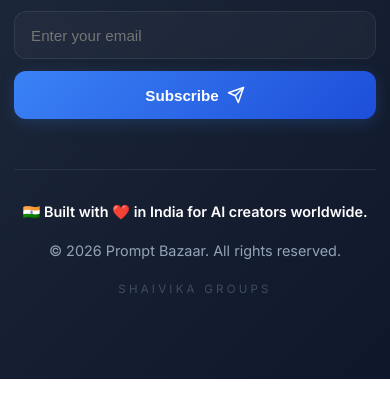
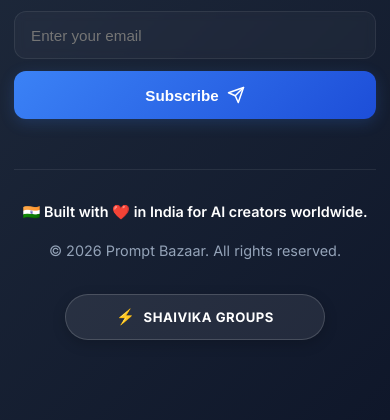
Before and after one commit to SHARABUMANOJKUMAR/Prompt-Bazaar999, a Flask app: page / in a window 390 px wide. Shown: the part 5329-5749 px from the top of the page. Before the commit the page ends 5708 px from the top, so only its background shows below. Run offline with Flask 3, Linux system fonts and the light colour scheme.

Commit message:
feat: add Shaivika Groups watermark badge below footer and fix mobile landing page overflow

```diff
--- a/index.html
+++ b/index.html
@@ -307,6 +307,9 @@
                     <p>&copy; 2026 Prompt Bazaar. All rights reserved.</p>
                     <p>Developed by <a href="https://www.instagram.com/shaivika_groups?igsh=MTdrcnpva2ZzY3RydQ==" target="_blank" rel="noopener noreferrer" class="developed-link-premium">Shaivika Groups</a></p>
                 </div>
+                <a href="https://www.instagram.com/shaivika_groups?igsh=MTdrcnpva2ZzY3RydQ==" target="_blank" rel="noopener noreferrer" class="footer-watermark-premium" aria-label="Open Shaivika Groups Instagram">
+                    Shaivika Groups
+                </a>
             </div>
         </div>
     </footer>
--- a/static/css/landing.css
+++ b/static/css/landing.css
@@ -1408,12 +1408,48 @@ section {
   transform: translateY(0);
 }
 
+/* Shaivika Groups Watermark Badge */
+.footer-watermark-premium {
+  display: inline-flex;
+  align-items: center;
+  justify-content: center;
+  gap: 8px;
+  margin-top: 20px;
+  padding: 8px 22px;
+  background: rgba(255, 255, 255, 0.08);
+  border: 1px solid rgba(255, 255, 255, 0.16);
+  border-radius: 30px;
+  color: #fff !important;
+  font-weight: 700;
+  font-size: 0.88rem;
+  letter-spacing: 0.5px;
+  text-decoration: none;
+  transition: all 0.3s ease;
+  box-shadow: 0 4px 14px rgba(0, 0, 0, 0.18);
+}
+
+.footer-watermark-premium::before {
+  content: "⚡";
+  font-size: 0.95rem;
+}
+
+.footer-watermark-premium:hover {
+  background: rgba(255, 255, 255, 0.18);
+  border-color: #3b82f6;
+  transform: translateY(-2px);
+  box-shadow: 0 6px 18px rgba(59, 130, 246, 0.35);
+}
+
 /* ============================================================
    LANDING PAGE RESPONSIVE & PADDING DEVICE BREAKPOINTS
    ============================================================ */
 
 /* 1. Mobile Portrait (Phones): @media (max-width: 479px) */
 @media (max-width: 479px) {
+  html, body {
+    overflow-x: hidden !important;
+    max-width: 100vw !important;
+  }
   .container,
   .nav-inner,
   .hero-container,
@@ -1456,6 +1492,13 @@ section {
   section {
     padding: 48px 0 !important;
   }
+  .footer-watermark-premium {
+    width: 100% !important;
+    max-width: 260px !important;
+    margin: 16px auto 0 !important;
+    padding: 10px 16px !important;
+    font-size: 0.82rem !important;
+  }
 }
 
 /* 2. Mobile Landscape (Large Phones): @media (min-width: 480px) and (max-width: 767px) */
```
